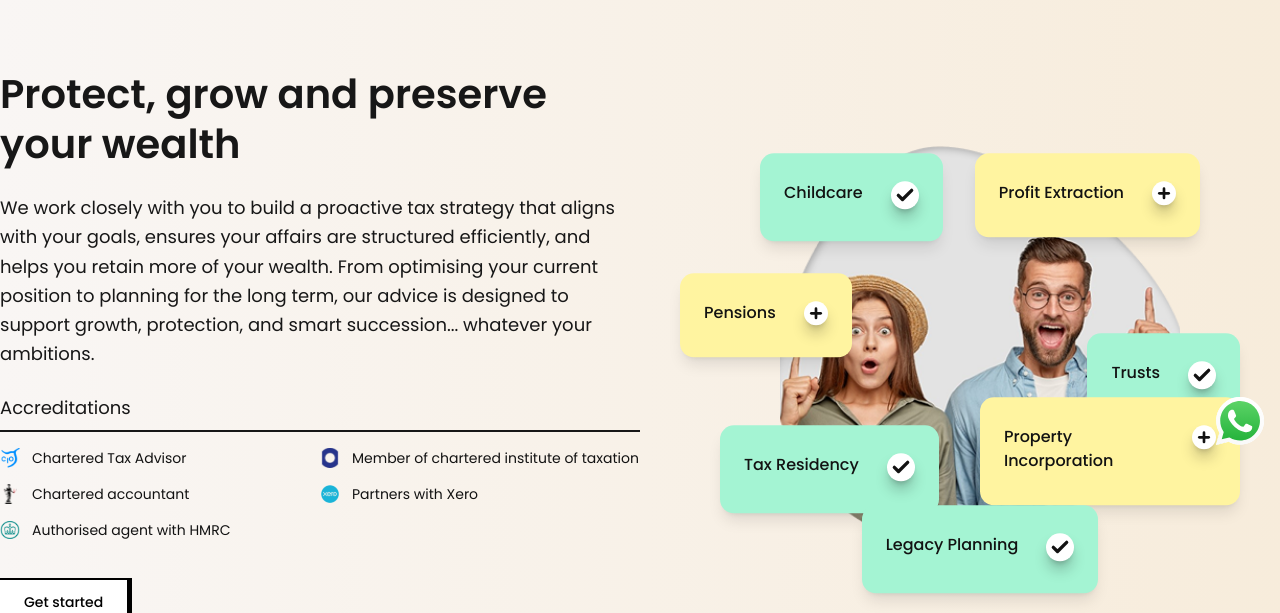
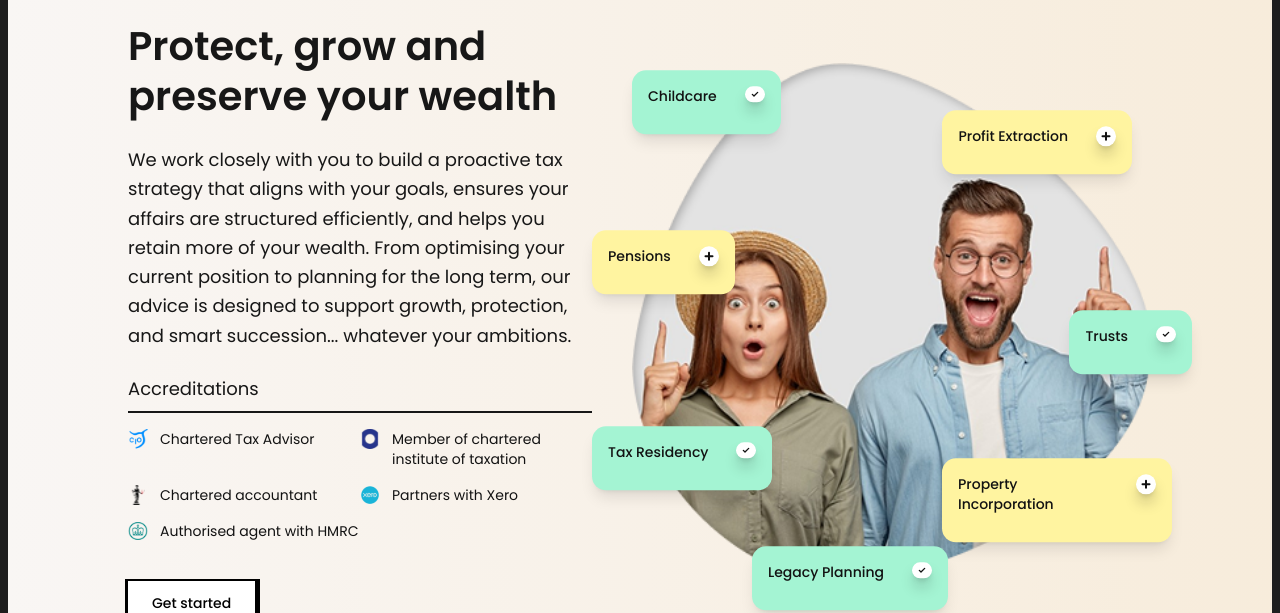
Before and after one commit to fiamanillah/ap_tax_advisor_cleintSide, a Next.js app: page /tax-advice in a window 1280 px wide. Shown: the part 339-952 px from the top of the page. Built offline with nearby package versions, Linux system fonts and the light colour scheme.

Commit message:
feat: Refactor layout and styling for HeroSection and TagCard components

```diff
--- a/src/app/(root)/layout.tsx
+++ b/src/app/(root)/layout.tsx
@@ -1,5 +1,4 @@
 "use client";
-import FloatingIcon from "@/components/floatingIcon";
 import FooterSection from "@/components/home/footerSection";
 import HeaderSection from "@/components/home/headerSection";
 import SmoothScroll from "@/components/Shared/SmoothScroll";
@@ -18,7 +17,7 @@ export default function RootLayout({
         <FooterSection />
       </SmoothScroll>
 
-      <FloatingIcon />
+      {/* <FloatingIcon /> */}
     </>
   );
 }
--- a/src/components/Shared/TagCard.tsx
+++ b/src/components/Shared/TagCard.tsx
@@ -42,12 +42,7 @@ export default function TagCard({
     <Card
       ref={ref}
       className={cn(
-        // Responsive max-width and padding for all screen sizes
-        "absolute border-0 px-2 pt-3 pb-5 shadow-lg transition-shadow duration-300",
-        "max-w-[180px] sm:max-w-[200px] md:max-w-[230px] lg:max-w-[260px]",
-        "px-2 sm:px-3 md:px-4 lg:px-6",
-        "pt-3 sm:pt-4 md:pt-5 lg:pt-7",
-        "pb-5 sm:pb-6 md:pb-7 lg:pb-8",
+        "absolute max-w-[230px] border-0 px-4 pt-4 pb-5 shadow-lg transition-shadow duration-300 lg:pb-7",
         {
           "bg-[#A4F4D3]": checked,
           "bg-[#FFF4A0]": !checked,
@@ -56,20 +51,20 @@ export default function TagCard({
       )}
     >
       <CardContent className="p-0">
-        <div className="flex items-start gap-4 sm:gap-5 md:gap-7">
-          <span className="text-muted-foreground text-xs font-medium sm:text-sm md:text-base">
+        <div className="flex items-start gap-2 sm:gap-7">
+          <span className="text-muted-foreground text-xs font-medium sm:text-sm">
             {title}
           </span>
           <div className="shadow-muted-foreground/30 flex-shrink-0 rounded-full bg-white p-1 shadow-lg">
             {checked ? (
               <Check
                 strokeWidth={4}
-                className="text-muted-foreground h-3 w-3 font-semibold sm:h-4 sm:w-4 md:h-5 md:w-5"
+                className="text-muted-foreground ms:h-3 h-2 w-2 font-semibold sm:w-3"
               />
             ) : (
               <Plus
                 strokeWidth={4}
-                className="text-muted-foreground h-2.5 w-2.5 sm:h-3.5 sm:w-3.5 md:h-4 md:w-4"
+                className="text-muted-foreground h-2 w-2 sm:h-3 sm:w-3"
               />
             )}
           </div>
--- a/src/components/tax-advice/heroSection.tsx
+++ b/src/components/tax-advice/heroSection.tsx
@@ -8,9 +8,9 @@ import SlideIn from "../animated/SlideIn";
 export default function HeroSection() {
   return (
     <section>
-      <div className="container mx-auto">
-        <div className="main-gradient rounded-4xl">
-          <div className="mx-auto flex max-w-7xl flex-col items-center justify-center gap-8 py-32 sm:gap-10 lg:flex-row">
+      <div className="container mx-auto px-2">
+        <div className="main-gradient rounded-2xl py-10 md:py-20 lg:rounded-4xl">
+          <div className="mx-auto flex flex-col-reverse gap-10 max-xl:items-center max-md:px-10 max-sm:px-5 md:max-w-xl lg:max-w-3xl xl:max-w-5xl xl:flex-row 2xl:max-w-7xl">
             {/* Text Section */}
             <SlideIn className="w-full max-w-none space-y-4 sm:space-y-5 md:space-y-6 lg:max-w-[700px]">
               <h2 className="text-primary-foreground text-2xl leading-tight font-semibold sm:text-3xl md:text-4xl lg:text-[36px] xl:text-[40px]">
@@ -31,7 +31,7 @@ export default function HeroSection() {
                   Accreditations
                 </p>
 
-                <ul className="text-primary-foreground grid grid-cols-2 items-start gap-y-4">
+                <ul className="text-primary-foreground grid items-start gap-y-4 md:grid-cols-2">
                   {list2.map(({ icon, text }, idx) => (
                     <li key={idx} className="flex items-start gap-2 sm:gap-3">
                       <Icon className="h-5 w-5" src={icon} />
@@ -47,70 +47,63 @@ export default function HeroSection() {
             </SlideIn>
 
             {/* Image Section */}
+
             <SlideIn
               direction="right"
               className="relative mt-8 flex w-full max-w-[400px] items-center justify-center sm:max-w-[450px] md:max-w-[500px] lg:mt-0 lg:max-w-[600px]"
             >
-              <div className="relative h-[250px] w-[250px] sm:h-[280px] sm:w-[280px] md:h-[320px] md:w-[320px] lg:h-[360px] lg:w-[360px] xl:h-[400px] xl:w-[400px]">
+              <div className="relative h-[300px] w-[300px] sm:h-[340px] sm:w-[340px] md:h-[400px] md:w-[400px] lg:h-[460px] lg:w-[460px] xl:h-[520px] xl:w-[520px]">
                 <Image
                   src="/assets/tax-advice-hero.png"
                   alt="Professional tax advisor support"
                   fill
-                  className="object-cover"
+                  className="object-fill"
                   priority
-                  sizes="(max-width: 640px) 250px, (max-width: 768px) 280px, (max-width: 1024px) 320px, (max-width: 1280px) 360px, 400px"
+                  sizes="(max-width: 640px) 300px, (max-width: 768px) 340px, (max-width: 1024px) 400px, (max-width: 1280px) 460px, 520px"
                 />
-              </div>
 
                 {/* Floating Cards - Responsive positioning */}
 
                 <TagCard
                   title="Childcare"
                   checked={true}
-                className="top-0 left-20"
+                  className="top-0 sm:top-0 sm:left-0"
                 />
 
                 <TagCard
                   title="Profit Extraction"
                   checked={false}
-                className="top-0 right-20"
+                  className="top-3 -right-5 md:top-10 md:right-5"
                 />
 
                 <TagCard
                   title="Pensions"
                   checked={false}
-                className="top-30 left-0"
+                  className="top-15 sm:-left-10 md:top-30 lg:top-40"
                 />
 
                 <TagCard
                   title="Trusts"
                   checked={true}
-                className="top-45 right-10"
+                  className="top-25 right-0 sm:-right-10 md:top-40 lg:top-60"
                 />
 
                 <TagCard
                   title="Tax Residency"
                   checked={true}
-                className="bottom-10 left-10"
+                  className="bottom-30 sm:bottom-25 sm:-left-10"
                 />
 
                 <TagCard
                   title="Property Incorporation"
                   checked={false}
-                className="right-10 bottom-12 pb-5"
+                  className="right-0 bottom-15 sm:-right-10 md:-right-5 lg:bottom-12"
                 />
                 <TagCard
                   title="Legacy Planning"
                   checked={true}
-                className="-bottom-10"
+                  className="-bottom-5 left-10 md:left-30"
                 />
-
-              {/* Additional mobile-friendly floating elements */}
-              <div className="absolute top-1/2 -right-4 -translate-y-1/2 transform sm:-right-6 md:-right-8 lg:hidden">
-                <div className="h-3 w-3 animate-pulse rounded-full bg-green-400 sm:h-4 sm:w-4"></div>
-              </div>
-              <div className="absolute top-1/4 -left-4 sm:-left-6 md:-left-8 lg:hidden">
-                <div className="h-2 w-2 animate-bounce rounded-full bg-blue-400 sm:h-3 sm:w-3"></div>
               </div>
             </SlideIn>
           </div>
```
Lines whose indentation alone changed are shown as unchanged.
